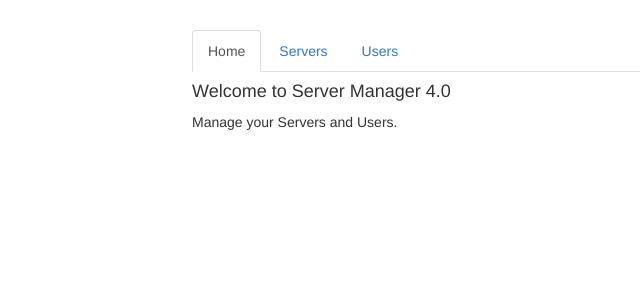
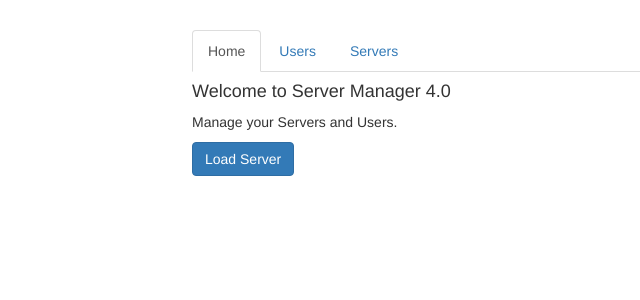
Before and after one commit to neeleshbizoara/Angular6_Practice, an Angular app in the folder routing-start/: page / in a window 1280 px wide. Shown: the top 300 px of the page, without its empty margins (73-713 px from the left). Built offline with nearby package versions, Linux system fonts and the light colour scheme.

Commit message:
Navigating Programmatically

```diff
--- a/routing-start/src/app/app.component.html
+++ b/routing-start/src/app/app.component.html
@@ -9,11 +9,11 @@
         </li>
         <li role="presentation"
          routerLinkActive="active">
-         <a [routerLink]="'/users'">Servers</a>
+         <a [routerLink]="'/users'">Users</a>
         </li>
         <li role="presentation"
         routerLinkActive="active">
-        <a [routerLink]="['/servers']">Users</a>
+        <a [routerLink]="['/servers']">Servers</a>
         </li>
       </ul>
     </div>
--- a/routing-start/src/app/home/home.component.html
+++ b/routing-start/src/app/home/home.component.html
@@ -1,2 +1,3 @@
 <h4>Welcome to Server Manager 4.0</h4>
 <p>Manage your Servers and Users.</p>
+<button class="btn btn-primary" (click)="onLoadServer()">Load Server</button>
--- a/routing-start/src/app/home/home.component.ts
+++ b/routing-start/src/app/home/home.component.ts
@@ -1,4 +1,5 @@
 import { Component, OnInit } from '@angular/core';
+import { Router } from '@angular/router';
 
 @Component({
   selector: 'app-home',
@@ -7,9 +8,13 @@ import { Component, OnInit } from '@angular/core';
 })
 export class HomeComponent implements OnInit {
 
-  constructor() { }
+  constructor(private router:Router) { }
 
   ngOnInit() {
   }
 
+  onLoadServer() {
+    this.router.navigate(['/servers']);
+  }
+
 }
```
